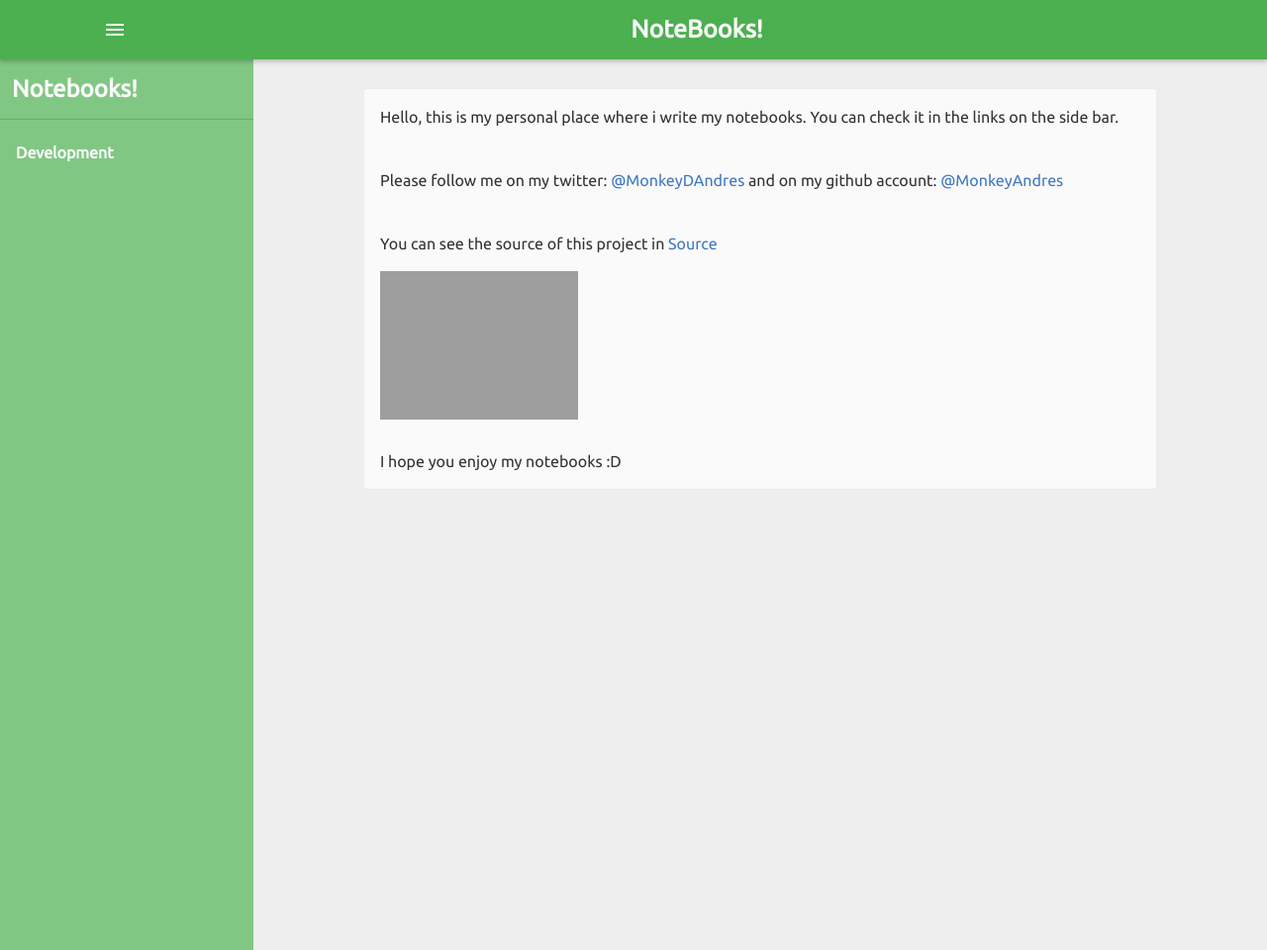
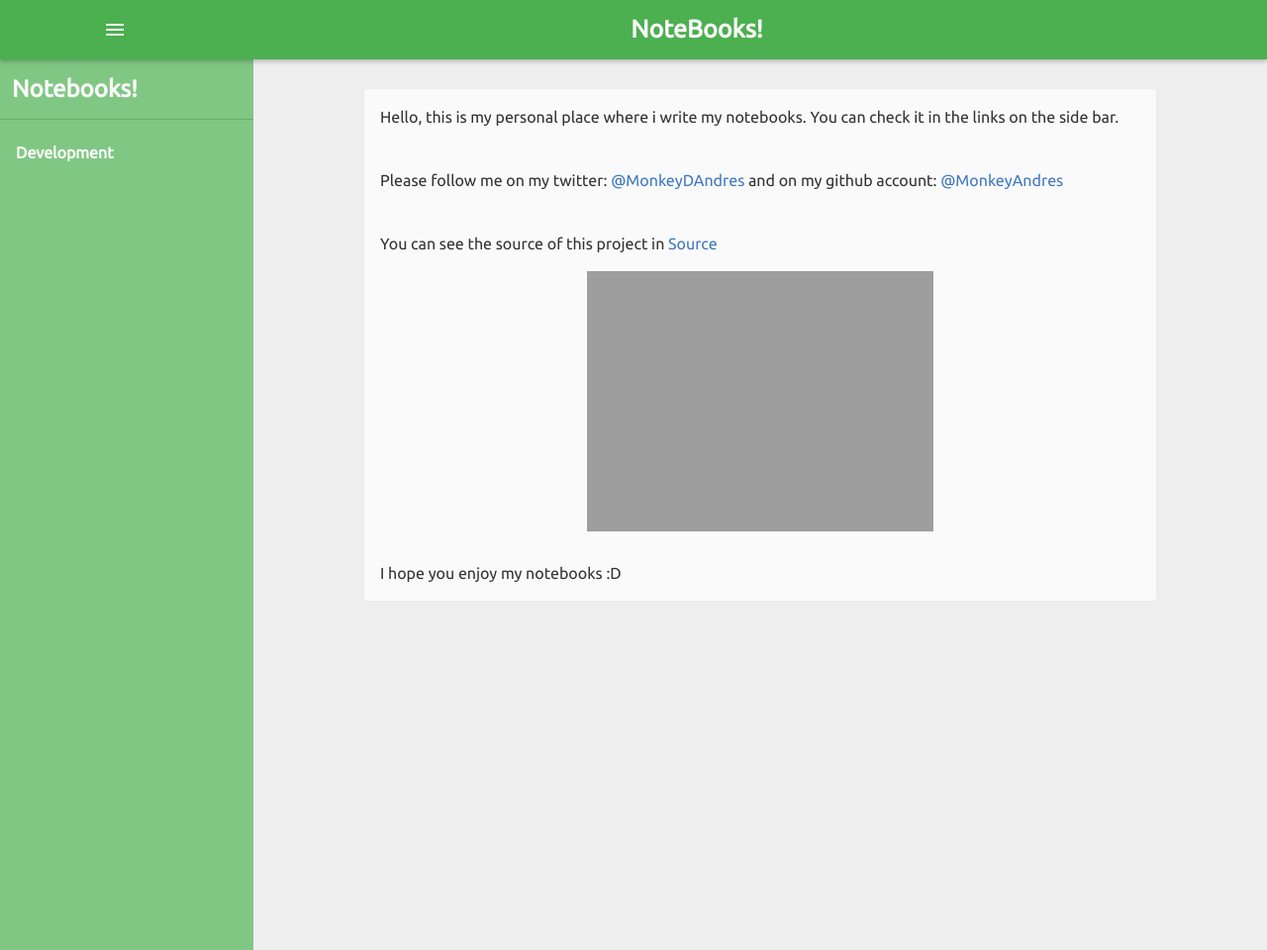
Before and after one commit to MonkeyAndres/MyNoteBooks, a Jekyll site: the page built from index.md, in a window 1280 px wide. Shown: the whole page at 99% size. Built offline with Jekyll 4.4.1, drawn with Linux system fonts in a browser that asks for light colours.

Commit message:
Add styles for BMO gif

```diff
--- a/index.md
+++ b/index.md
@@ -11,6 +11,6 @@ Please follow me on my twitter: [@MonkeyDAndres](https://twitter.com/MonkeyDAndr
 
 You can see the source of this project in [Source](https://github.com/MonkeyAndres/MyNoteBooks) <br>
 
-<div style="width: 200px"><img src="{{ site.github.url }}/asserts/jakedance.gif"></div>
+<div style="width: 350px; margin: 0 auto;"><img src="{{ site.github.url }}/asserts/jakedance.gif"></div>
 <br>
 I hope you enjoy my notebooks :D
```
